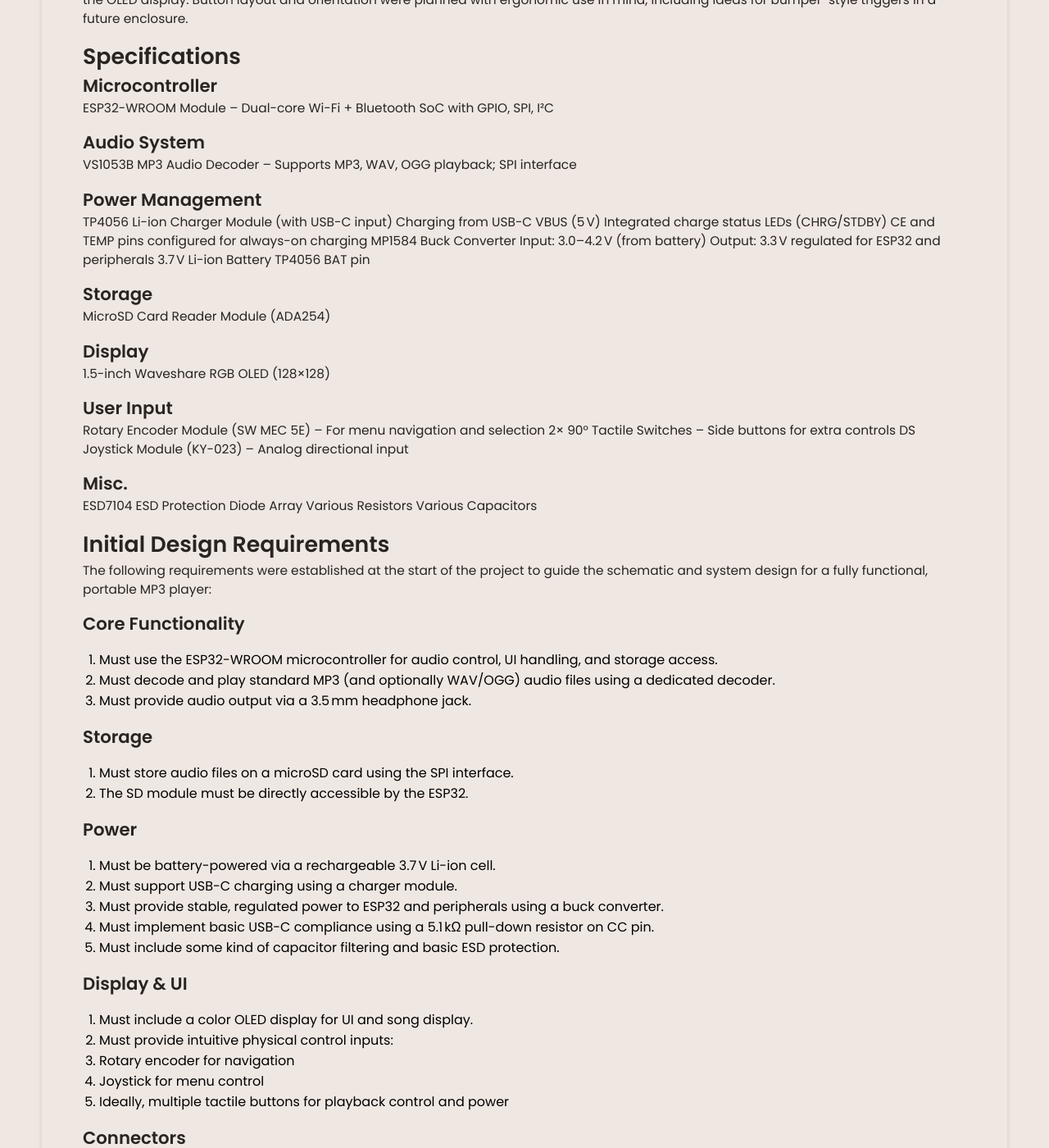
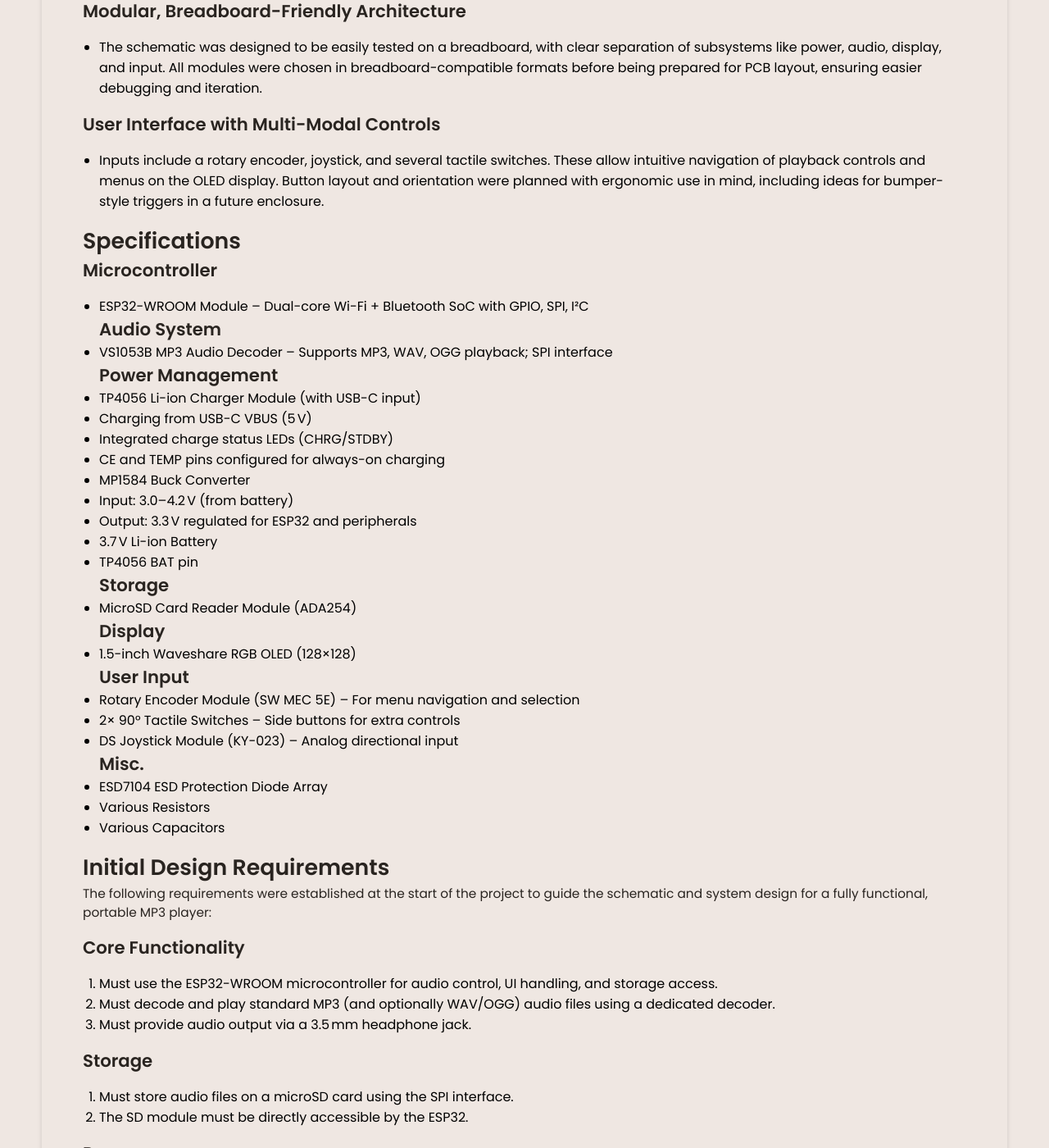
Before and after one commit to ParamGhetia/ParamGhetia.github.io, a Jekyll site: the page built from _projects/sonos-teardown/index.md, in a window 1280 px wide and 1400 px high, scrolled down 1993 px. Shown: the whole window at 82% size. Built offline with Jekyll 4.4.1, drawn with Linux system fonts in a browser that asks for light colours.

```diff
--- a/_projects/sonos-teardown/index.md
+++ b/_projects/sonos-teardown/index.md
@@ -16,53 +16,53 @@ main-image: /3269-04.jpg
 # Design Highlights
 
 ## Safe and Stable Power Regulation
-A buck converter (MP1584) is used to step down the variable battery voltage (3.0 – 4.2 V) to a clean and regulated 3.3 V supply. This protects sensitive components and ensures reliable operation. Input and output capacitors are placed around the converter to minimize voltage ripple and protect against transient spikes.
+- A buck converter (MP1584) is used to step down the variable battery voltage (3.0 – 4.2 V) to a clean and regulated 3.3 V supply. This protects sensitive components and ensures reliable operation. Input and output capacitors are placed around the converter to minimize voltage ripple and protect against transient spikes.
 
 ## ESD Protection for SD Card and Data Lines
-Electrostatic discharge protection diodes are placed on high-speed I/O lines, particularly around the SPI-connected SD card reader. These protect the ESP32 and other digital components from voltage spikes and accidental static discharges during card insertion or handling.
+- Electrostatic discharge protection diodes are placed on high-speed I/O lines, particularly around the SPI-connected SD card reader. These protect the ESP32 and other digital components from voltage spikes and accidental static discharges during card insertion or handling.
 
 ## Audio Output with Stereo Mixing
-The headphone jack is connected to the VS1053 audio decoder’s stereo output, with left and right channels combined for compatibility with standard 3.5mm headphones (like Apple wired earbuds). This simplifies audio output while retaining clarity and stereo balance.
+- The headphone jack is connected to the VS1053 audio decoder’s stereo output, with left and right channels combined for compatibility with standard 3.5mm headphones (like Apple wired earbuds). This simplifies audio output while retaining clarity and stereo balance.
 
 ## Digital Signal Processing on the VS1053 Decoder
-The VS1053 module handles MP3 decoding on-board, converting compressed audio into analog signals. It performs digital-to-analog conversion (DAC) internally and supports features like equalization and soft volume control, offloading this processing from the ESP32.
+- The VS1053 module handles MP3 decoding on-board, converting compressed audio into analog signals. It performs digital-to-analog conversion (DAC) internally and supports features like equalization and soft volume control, offloading this processing from the ESP32.
 
 ## Robust Capacitor Network for Noise Suppression
-Decoupling capacitors are placed near all major ICs to ensure local voltage stability and to reduce power line noise. Electrolytic and ceramic capacitors work together to smooth both low and high-frequency disturbances, improving system reliability.
+- Decoupling capacitors are placed near all major ICs to ensure local voltage stability and to reduce power line noise. Electrolytic and ceramic capacitors work together to smooth both low and high-frequency disturbances, improving system reliability.
 
 ## Modular, Breadboard-Friendly Architecture
-The schematic was designed to be easily tested on a breadboard, with clear separation of subsystems like power, audio, display, and input. All modules were chosen in breadboard-compatible formats before being prepared for PCB layout, ensuring easier debugging and iteration.
+- The schematic was designed to be easily tested on a breadboard, with clear separation of subsystems like power, audio, display, and input. All modules were chosen in breadboard-compatible formats before being prepared for PCB layout, ensuring easier debugging and iteration.
 
 ## User Interface with Multi-Modal Controls
-Inputs include a rotary encoder, joystick, and several tactile switches. These allow intuitive navigation of playback controls and menus on the OLED display. Button layout and orientation were planned with ergonomic use in mind, including ideas for bumper-style triggers in a future enclosure.
+- Inputs include a rotary encoder, joystick, and several tactile switches. These allow intuitive navigation of playback controls and menus on the OLED display. Button layout and orientation were planned with ergonomic use in mind, including ideas for bumper-style triggers in a future enclosure.
 
 # Specifications
 ## Microcontroller
-ESP32-WROOM Module – Dual-core Wi-Fi + Bluetooth SoC with GPIO, SPI, I²C
+- ESP32-WROOM Module – Dual-core Wi-Fi + Bluetooth SoC with GPIO, SPI, I²C
 ## Audio System
-VS1053B MP3 Audio Decoder – Supports MP3, WAV, OGG playback; SPI interface
+- VS1053B MP3 Audio Decoder – Supports MP3, WAV, OGG playback; SPI interface
 ## Power Management
-TP4056 Li-ion Charger Module (with USB-C input)
-Charging from USB-C VBUS (5 V)
-Integrated charge status LEDs (CHRG/STDBY)
-CE and TEMP pins configured for always-on charging
-MP1584 Buck Converter
-Input: 3.0–4.2 V (from battery)
-Output: 3.3 V regulated for ESP32 and peripherals
-3.7 V Li-ion Battery
-TP4056 BAT pin
+- TP4056 Li-ion Charger Module (with USB-C input)
+- Charging from USB-C VBUS (5 V)
+- Integrated charge status LEDs (CHRG/STDBY)
+- CE and TEMP pins configured for always-on charging
+- MP1584 Buck Converter
+- Input: 3.0–4.2 V (from battery)
+- Output: 3.3 V regulated for ESP32 and peripherals
+- 3.7 V Li-ion Battery
+- TP4056 BAT pin
 ## Storage
-MicroSD Card Reader Module (ADA254)
+- MicroSD Card Reader Module (ADA254)
 ## Display
-1.5-inch Waveshare RGB OLED (128×128)
+- 1.5-inch Waveshare RGB OLED (128×128)
 ## User Input
-Rotary Encoder Module (SW MEC 5E) – For menu navigation and selection
-2× 90° Tactile Switches – Side buttons for extra controls
-DS Joystick Module (KY-023) – Analog directional input
+- Rotary Encoder Module (SW MEC 5E) – For menu navigation and selection
+- 2× 90° Tactile Switches – Side buttons for extra controls
+- DS Joystick Module (KY-023) – Analog directional input
 ## Misc.
-ESD7104 ESD Protection Diode Array
-Various Resistors
-Various Capacitors
+- ESD7104 ESD Protection Diode Array
+- Various Resistors
+- Various Capacitors
 
 # Initial Design Requirements
 The following requirements were established at the start of the project to guide the schematic and system design for a fully functional, portable MP3 player:
```
